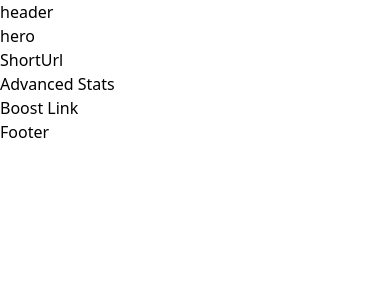
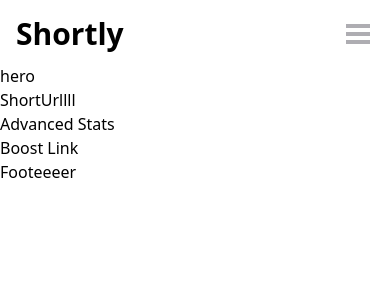
Before and after one commit to fauxir/landing-short-URL, a React (Vite) app: page / in a window 390 px wide. Shown: the top 300 px of the page. Built offline with nearby package versions, Linux system fonts and the light colour scheme.

Commit message:
Mobile navBar completed

```diff
--- a/src/App.tsx
+++ b/src/App.tsx
@@ -1,13 +1,14 @@
-import HeaderNav from "./components/headerNav";
+
 import HeroSection from "./components/heroSection";
 import ShortUrl from "./components/ShortUrl";
 import AdvancedStats from "./components/AdvancedStats";
 import BoostLink from "./components/BoostLink";
 import ShortFooter from "./components/ShortFooter";
+import NavBar from "./components/NavBar";
 
 function App() {
   return <div>
-    <HeaderNav />
+    <NavBar />
     <HeroSection />
     <ShortUrl />
     <AdvancedStats />
--- a/src/components/HeaderNav.tsx
+++ /dev/null
@@ -1,9 +0,0 @@
-function HeaderNav() {
-    return (
-        <div>
-            header
-        </div>
-     );
-}
-
-export default HeaderNav;
--- /dev/null
+++ b/src/components/NavBar.tsx
@@ -0,0 +1,60 @@
+import { useState } from "react";
+
+
+function NavBar() {
+
+    let [show, setShow] = useState<any>(0);
+
+
+
+    const handleClick = () => {
+        setShow(!show)
+    }
+
+    /*const dropRaiseMenu = () => {
+        let drop= "ceva";
+        if (drop !==  "w-full h-fit flex justify-center absolute") {
+            drop = "w-full h-fit flex justify-center absolute";
+            console.log(drop)
+            return drop;
+    } else if (drop === "w-full h-fit flex justify-center absolute") {
+        drop = "w-full h-fit flex justify-center absolute collapse"
+        console.log(drop);
+        return drop;
+    }
+    };*/
+
+    return (
+        <div>
+
+            <div className="justify-between flex items-center m-3 mt-4">
+                {/* NavBar Mobile */}
+                <div>
+                    <h1 className="font-bold text-3xl ml-1">Shortly</h1> {/* NavBar Logo Mobile */}
+                </div>
+                <div className="mr-2 cursor-pointer" onClick={handleClick}>
+                    {/* NavBar Hamburger Mobile */}
+                    <div className="w-6 h-1 bg-tuna-300 mb-1"></div>
+                    <div className="w-6 h-1 bg-tuna-300 mb-1"></div>
+                    <div className="w-6 h-1 bg-tuna-300"></div>
+                </div>
+            </div>
+
+            { show ? <div className="w-full h-fit flex justify-center absolute"> {/* NavBar Menu Mobile */}
+                <div className="w-11/12 h-fit bg-martinique-500 rounded-lg flex items-center flex-col justify-center pt-8 pb-8 mt-2">
+                    <span className="w-full h-fit text-center font-bold text-2x text-shark-100 mb-3">Features</span>
+                    <span className="w-full h-fit text-center font-bold text-2x text-shark-100 mb-3">Pricing</span>
+                    <span className="w-full h-fit text-center font-bold text-2x text-shark-100 mb-5">Resources</span>
+                    <div className="h-px w-11/12 bg-shark-300"></div>
+                    <span className="w-full h-fit text-center font-bold text-2x text-shark-100 mb-5 mt-5">Login</span>
+                    <div className="h-10 bg-robins-egg-blue-500 hover:bg-robins-egg-blue-400 flex justify-center items-center w-10/12 rounded-3xl cursor-pointer">
+                    <span className="w-full h-fit text-center font-bold text-2x text-shark-100 mb-3 mt-3">Sign Up</span>
+                    </div>
+                </div>
+            </div> : null}
+
+        </div>
+    );
+}
+
+export default NavBar;
--- a/src/components/ShortFooter.tsx
+++ b/src/components/ShortFooter.tsx
@@ -1,7 +1,7 @@
 function ShortFooter() {
     return (
         <div>
-            Footer
+            Footeeeer
         </div>
      );
 }
--- a/src/components/ShortUrl.tsx
+++ b/src/components/ShortUrl.tsx
@@ -1,7 +1,7 @@
 function ShortUrl() {
     return (
         <div>
-            ShortUrl
+            ShortUrllll
         </div>
      );
 }
```
